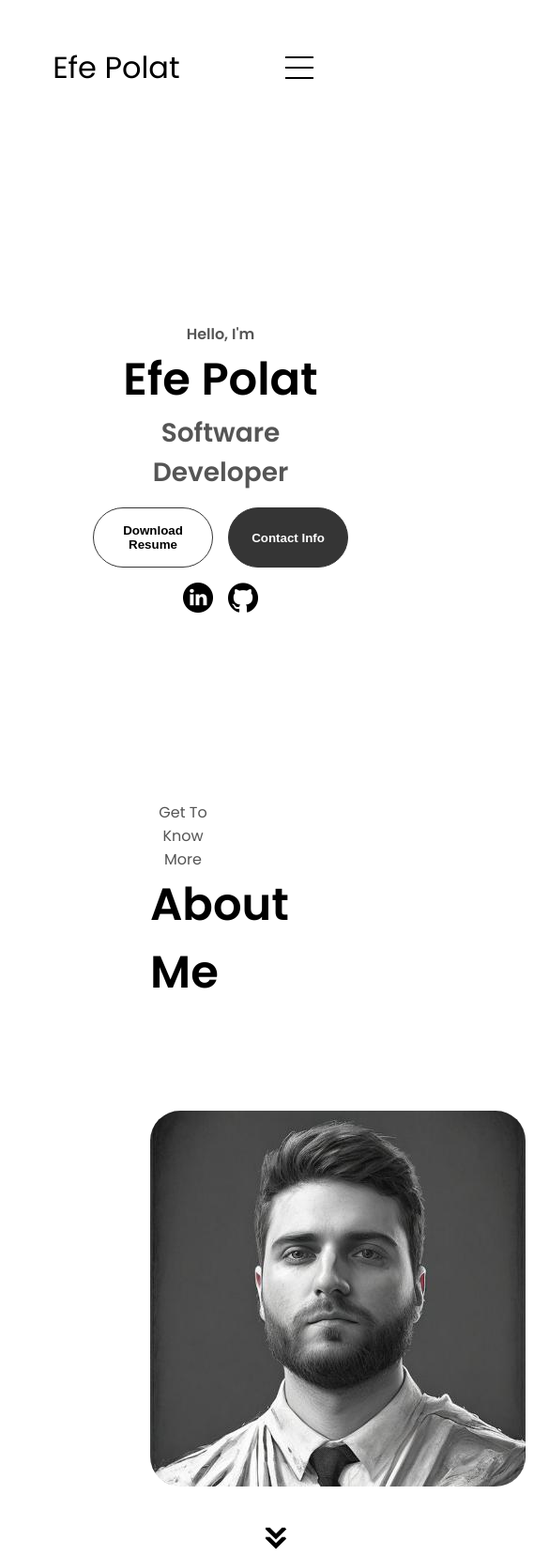
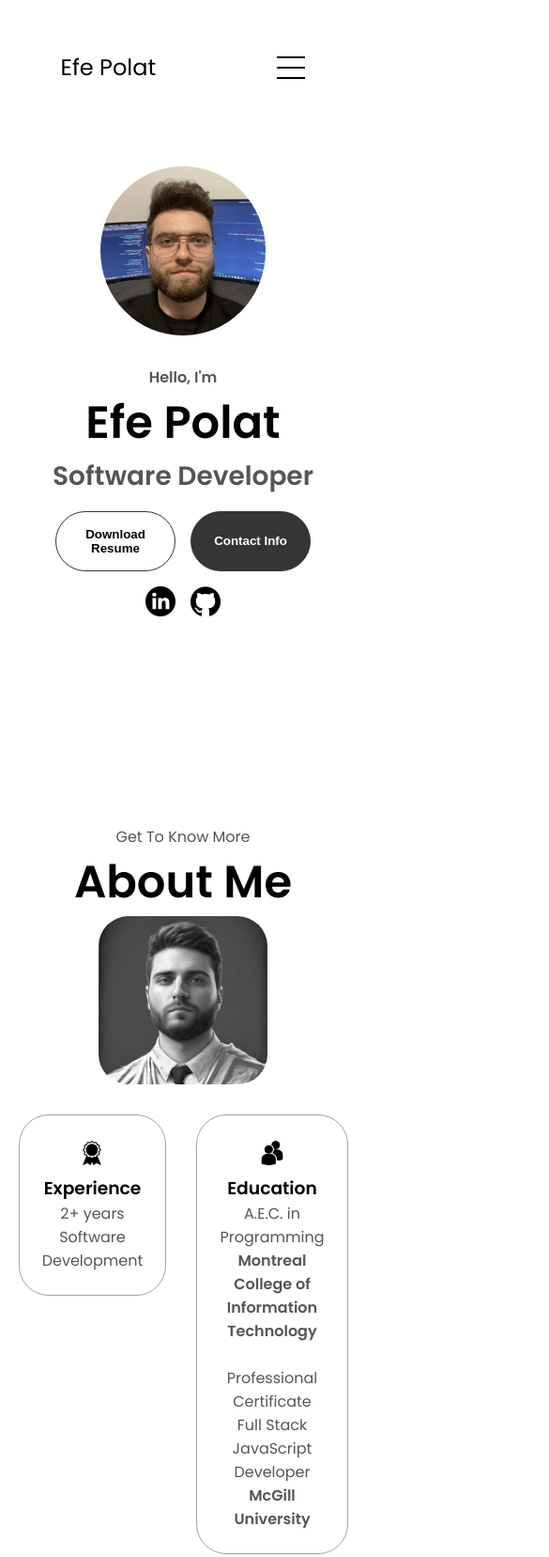
Before and after one commit to mefepolat/mefepolat.github.io, a plain HTML site: page index.html in a window 390 px wide. Shown: the top 1657 px of the page at 94% size, 585 px wide, since content can reach past the window. Drawn offline with Linux system fonts and the light colour scheme.

Commit message:
media queries

```diff
--- a/mediaqueries.css
+++ b/mediaqueries.css
@@ -1,3 +1,13 @@
+@media screen and (max-width: 1400px) {
+  #profile {
+    height: 83vh;
+    margin-bottom: 6rem;
+  }
+  .about-containers {
+    flex-wrap: wrap;
+  }
+}
+
 @media screen and (max-width: 1200px) {
   #desktop-nav {
     display: none;
@@ -6,4 +16,99 @@
   #hamburger-nav {
     display: flex;
   }
+  #experience,
+  .experience-details-container {
+    margin-top: 2rem;
   }
+  #profile,
+  .section-container {
+    display: block;
+  }
+  .arrow {
+    display: none;
+  }
+
+  section,
+  .section-container {
+    height: fit-content;
+  }
+
+  section {
+    margin: 0 5%;
+  }
+  .section__pic-container-1,
+  .section__pic-container-2 {
+    width: 275px;
+    height: 275px;
+    margin: 0 auto 2rem !important;
+  }
+
+
+  .about-containers {
+    margin-top: 0;
+  }
+}
+
+@media screen and (max-width: 600px) {
+  #contact,
+  footer {
+    height: 40vh;
+  }
+
+  #profile {
+    height: 83vh;
+    margin-bottom: 0;
+  }
+
+  article {
+    font-size: 1rem;
+  }
+  footer nav {
+    height: fit-content;
+    margin-bottom: 2rem;
+  }
+
+  .about-containers,
+  .contact-info-upper-container,
+  .btn-container {
+    flex-wrap: wrap;
+  }
+
+  .contact-info-container {
+    margin: 0;
+  }
+
+  .contact-info-container p,
+  .nav-links li a {
+    font-size: 1rem;
+  }
+
+  .experience-sub-title {
+    font-size: 1.25rem;
+  }
+
+  .logo {
+    font-size: 1.5rem;
+  }
+
+  .nav-links {
+    flex-direction: column;
+    gap: 0.5rem;
+    text-align: center;
+  }
+
+  .section__pic-container-1,
+  .section__pic-container-2 {
+    width: auto;
+    height: 46vw;
+    justify-content: center;
+  }
+
+
+
+  .section-pic {
+    width: 50%;
+    height: 100%;
+    margin: 0 auto;
+  }
+}
```
Also changed, not shown: index.html (+3 -0 lines). Lines whose indentation alone changed are shown as unchanged.
